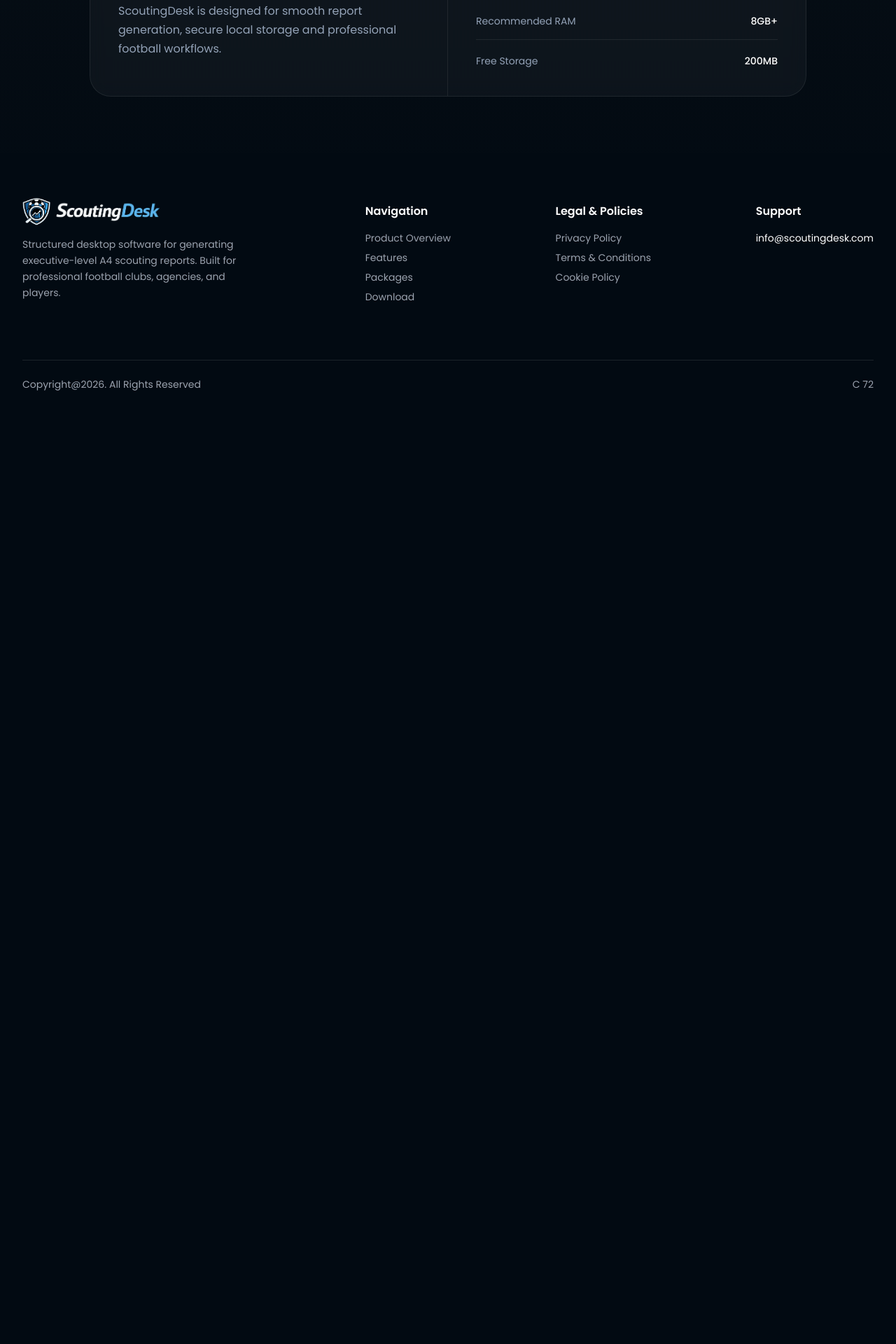
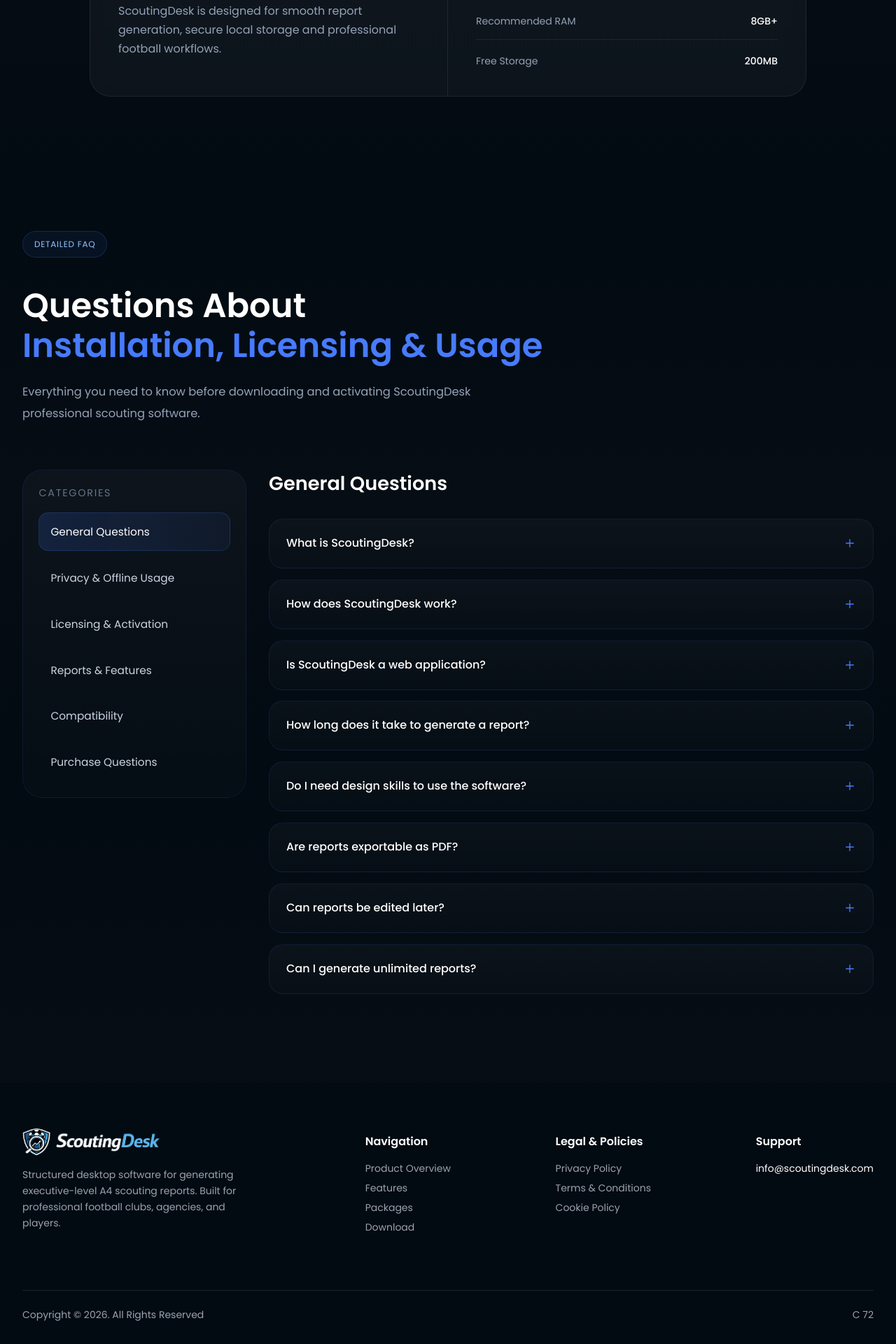
Before and after one commit to TheSukhSingh/scoutingdesk-website, a Django app: page /download/ in a window 1280 px wide. Shown: the part 1294-3214 px from the top of the page at 70% size. Before the commit the page ends 1852 px from the top, so only its background shows below. Run offline with Django 5.2, Linux system fonts and the light colour scheme.

Commit message:
home page and download pge's faq section done

```diff
--- a/templates/account/login.html
+++ b/templates/account/login.html
@@ -142,9 +142,9 @@
             Remember me
           </label>
 
-          <a href="/accounts/password/reset/" class="hover:text-gray-800 transition">
+          <!-- <a href="/accounts/password/reset/" class="hover:text-gray-800 transition">
             Forgot password?
-          </a>
+          </a> -->
         </div>
 
         <!-- BUTTON -->
--- a/templates/core/download.html
+++ b/templates/core/download.html
@@ -11,4 +11,8 @@
 {% include 'sections/download/sys-req.html' %}
 
 
+<!-- FAQ -->
+{% include 'sections/download/faq.html' %}
+
+
 {% endblock %}
--- a/templates/footer.html
+++ b/templates/footer.html
@@ -70,7 +70,7 @@
     <!-- Bottom Bar -->
     <div
       class="border-t border-white/10 mt-20 pt-6 flex flex-col sm:flex-row justify-between items-start sm:items-center text-sm text-gray-400 text-left gap-2">
-      <p>Copyright@2026. All Rights Reserved</p>
+      <p>Copyright © 2026. All Rights Reserved</p>
       <p class="mt-2 sm:mt-0">C 72</p>
     </div>
   </div>
--- a/templates/sections/download/faq.html
+++ b/templates/sections/download/faq.html
@@ -0,0 +1,552 @@
+{% load static %}
+
+<section class="download-faq-section" id="download-faq">
+
+    <div class="container-main">
+
+        <!-- TOP -->
+        <div class="download-faq-top fade-up">
+
+            <div class="badge">
+                DETAILED FAQ
+            </div>
+
+            <h2 class="download-faq-heading">
+                Questions About
+                <span class="hero-blue-text">
+                    Installation, Licensing & Usage
+                </span>
+            </h2>
+
+            <p class="download-faq-subtext">
+                Everything you need to know before downloading and activating
+                ScoutingDesk professional scouting software.
+            </p>
+
+        </div>
+
+        <!-- FAQ GRID -->
+        <div class="download-faq-grid">
+
+            <!-- SIDEBAR -->
+            <div class="download-faq-sidebar fade-up">
+
+                <div class="download-sidebar-card">
+
+                    <div class="sidebar-title">
+                        Categories
+                    </div>
+
+                    <div class="download-sidebar-links">
+
+                        <button data-target="general" class="faq-nav-btn active">
+                            General Questions
+                        </button>
+
+                        <button data-target="privacy" class="faq-nav-btn">
+                            Privacy & Offline Usage
+                        </button>
+
+                        <button data-target="licensing" class="faq-nav-btn">
+                            Licensing & Activation
+                        </button>
+
+                        <button data-target="reports" class="faq-nav-btn">
+                            Reports & Features
+                        </button>
+
+                        <button data-target="compatibility" class="faq-nav-btn">
+                            Compatibility
+                        </button>
+
+                        <button data-target="purchase" class="faq-nav-btn">
+                            Purchase Questions
+                        </button>
+
+                    </div>
+
+                </div>
+
+            </div>
+
+            <!-- CONTENT -->
+            <div class="download-faq-content">
+
+                <!-- GENERAL -->
+                <div class="faq-category active" id="general">
+
+                    <div class="faq-category-title">
+                        General Questions
+                    </div>
+
+                    {% include 'sections/download/partials/faq-item.html' with question="What is ScoutingDesk?" answer="ScoutingDesk is a professional football scouting software designed to generate structured and modern scouting reports quickly through an optimized workflow." %}
+
+                    {% include 'sections/download/partials/faq-item.html' with question="How does ScoutingDesk work?" answer="Users enter scouting details, player information, match analysis, and report data into the software. ScoutingDesk automatically generates a professional PDF report ready for export or presentation." %}
+
+                    {% include 'sections/download/partials/faq-item.html' with question="Is ScoutingDesk a web application?" answer="No. ScoutingDesk is a Windows desktop software delivered as an executable (.exe) application." %}
+
+                    {% include 'sections/download/partials/faq-item.html' with question="How long does it take to generate a report?" answer="Most reports can be completed within minutes once scouting information is prepared." %}
+
+                    {% include 'sections/download/partials/faq-item.html' with question="Do I need design skills to use the software?" answer="No. The software automatically handles layouts, formatting, styling, and report structure." %}
+
+                    {% include 'sections/download/partials/faq-item.html' with question="Are reports exportable as PDF?" answer="Yes. All reports are exported as high-quality PDF files." %}
+
+                    {% include 'sections/download/partials/faq-item.html' with question="Can reports be edited later?" answer="Yes. Reports can be modified and exported again without limitations." %}
+
+                    {% include 'sections/download/partials/faq-item.html' with question="Can I generate unlimited reports?" answer="Yes. There are no report generation limits." %}
+
+                </div>
+
+                <!-- PRIVACY -->
+                <div class="faq-category" id="privacy">
+
+                    <div class="faq-category-title">
+                        Privacy & Offline Usage
+                    </div>
+
+                    {% include 'sections/download/partials/faq-item.html' with question="Does ScoutingDesk work offline?" answer="Yes. ScoutingDesk is designed primarily for offline usage." %}
+
+                    {% include 'sections/download/partials/faq-item.html' with question="Does the software require internet access?" answer="Internet access is only required periodically for activation and license validation." %}
+
+                    {% include 'sections/download/partials/faq-item.html' with question="Is scouting data uploaded to your servers?" answer="No. ScoutingDesk does not upload reports, scouting information, or player data to external servers." %}
+
+                    {% include 'sections/download/partials/faq-item.html' with question="Is data stored locally?" answer="Yes. All reports and scouting data remain on the user's own device." %}
+
+                    {% include 'sections/download/partials/faq-item.html' with question="Is there any cloud dependency?" answer="No. ScoutingDesk is fully usable without cloud storage or online workflows." %}
+
+                </div>
+
+                <!-- LICENSING -->
+                <div class="faq-category" id="licensing">
+
+                    <div class="faq-category-title">
+                        Licensing & Activation
+                    </div>
+
+                    {% include 'sections/download/partials/faq-item.html' with question="Is ScoutingDesk subscription-based?" answer="No. All packages are purchased once with no recurring fees." %}
+
+                    {% include 'sections/download/partials/faq-item.html' with question="How does activation work?" answer="Each purchase includes a unique activation key linked to one device at a time." %}
+
+                    {% include 'sections/download/partials/faq-item.html' with question="Can I use the same key on multiple devices?" answer="No. Each activation key can only be connected to one device simultaneously." %}
+
+                    {% include 'sections/download/partials/faq-item.html' with question="Can I transfer my license to another device?" answer="Yes. Users can reset activation to unlink the current device and activate another one." %}
+
+                    {% include 'sections/download/partials/faq-item.html' with question="Is there a cooldown for activation resets?" answer="Yes. Device resets include a 7-day cooldown period." %}
+
+                    {% include 'sections/download/partials/faq-item.html' with question="What happens if my activation key gets leaked?" answer="Users can regenerate their activation key, which permanently revokes the previous key and creates a new one." %}
+
+                    {% include 'sections/download/partials/faq-item.html' with question="Is there a cooldown for key regeneration?" answer="Yes. Key regeneration includes a 30-day cooldown period." %}
+
+                    {% include 'sections/download/partials/faq-item.html' with question="Do I receive instant access after purchase?" answer="Yes. Activation and software access are available immediately after successful payment." %}
+
+                </div>
+
+                <!-- REPORTS -->
+                <div class="faq-category" id="reports">
+
+                    <div class="faq-category-title">
+                        Reports & Features
+                    </div>
+
+                    {% include 'sections/download/partials/faq-item.html' with question="Which report types are included?" answer="Included report types depend on the selected package and may include Individual Player Reports, Player Match Reports, General Match Reports, and Opposition Reports." %}
+
+                    {% include 'sections/download/partials/faq-item.html' with question="Can I add player images and club logos?" answer="Yes. Users can include player images, club branding, and report visuals directly inside the software." %}
+
+                    {% include 'sections/download/partials/faq-item.html' with question="Are reports suitable for professional presentation?" answer="Yes. Reports are designed with a modern professional scouting department style suitable for clubs, agencies, analysts, and player presentations." %}
+
+                    {% include 'sections/download/partials/faq-item.html' with question="Are reports printable?" answer="Yes. Reports are optimized for both digital viewing and professional-quality printing." %}
+
+                    {% include 'sections/download/partials/faq-item.html' with question="Does ScoutingDesk support dark and light report styles?" answer="Yes. Reports can be generated in both dark and light visual styles." %}
+
+                    {% include 'sections/download/partials/faq-item.html' with question="Which languages does ScoutingDesk support?" answer="ScoutingDesk currently supports English, Dutch, French, German, Spanish, Portuguese, Italian, Polish, Ukrainian, and Russian report generation workflows." %}
+
+                </div>
+
+                <!-- COMPATIBILITY -->
+                <div class="faq-category" id="compatibility">
+
+                    <div class="faq-category-title">
+                        Compatibility
+                    </div>
+
+                    {% include 'sections/download/partials/faq-item.html' with question="Which operating systems are supported?" answer="ScoutingDesk currently supports Windows systems." %}
+
+                    {% include 'sections/download/partials/faq-item.html' with question="Does the software require installation?" answer="Yes. ScoutingDesk is delivered as a desktop executable application." %}
+
+                </div>
+
+                <!-- PURCHASE -->
+                <div class="faq-category" id="purchase">
+
+                    <div class="faq-category-title">
+                        Purchase Questions
+                    </div>
+
+                    {% include 'sections/download/partials/faq-item.html' with question="Why use ScoutingDesk instead of Word or Canva templates?" answer="ScoutingDesk is specifically designed for football scouting workflows, allowing users to generate structured and consistent reports significantly faster without manual design work." %}
+
+                    {% include 'sections/download/partials/faq-item.html' with question="Who is ScoutingDesk designed for?" answer="ScoutingDesk is designed for football clubs, scouts, agencies, analysts, and players who need professional scouting presentations and reporting workflows." %}
+
+                    {% include 'sections/download/partials/faq-item.html' with question="Is the software beginner-friendly?" answer="Yes. ScoutingDesk is designed to be easy to use while still producing professional-level outputs." %}
+
+                    {% include 'sections/download/partials/faq-item.html' with question="Are there recurring subscription fees?" answer="No. All packages are based on a one-time purchase model." %}
+
+                </div>
+
+            </div>
+
+        </div>
+
+    </div>
+
+</section>
+
+<style>
+
+    .download-faq-section {
+
+        position: relative;
+
+        overflow: hidden;
+
+        padding: 7rem 0;
+
+    }
+
+    .download-faq-top {
+
+        max-width: 760px;
+
+        margin-bottom: 4rem;
+    }
+
+    .download-faq-heading {
+
+        margin-top: 1rem;
+
+        font-size: 3rem;
+
+        line-height: 1.2;
+
+        font-weight: 600;
+
+        color: white;
+    }
+
+    .download-faq-heading span {
+
+        display: block;
+    }
+
+    .download-faq-subtext {
+
+        margin-top: 1.4rem;
+
+        color: #94a3b8;
+
+        line-height: 1.9;
+
+        max-width: 680px;
+
+        font-size: 1.02rem;
+    }
+
+    .download-faq-grid {
+
+        display: grid;
+
+        grid-template-columns: 320px minmax(0, 1fr);
+
+        gap: 2rem;
+
+        align-items: start;
+    }
+
+    .download-faq-sidebar {
+
+        position: sticky;
+
+        top: 110px;
+    }
+
+    .download-sidebar-card {
+
+        border-radius: 28px;
+
+        border: 1px solid rgba(61, 110, 229, 0.12);
+
+        background:
+            linear-gradient(to bottom,
+                rgba(255,255,255,0.03),
+                rgba(255,255,255,0.015));
+
+        backdrop-filter: blur(14px);
+
+        padding: 1.4rem;
+    }
+
+    .sidebar-title {
+
+        font-size: 0.9rem;
+
+        letter-spacing: 0.12em;
+
+        color: #64748b;
+
+        text-transform: uppercase;
+
+        margin-bottom: 1rem;
+    }
+
+    .download-sidebar-links {
+
+        display: flex;
+
+        flex-direction: column;
+
+        gap: 0.65rem;
+    }
+
+    .faq-nav-btn {
+
+        text-align: left;
+
+        border-radius: 14px;
+
+        padding: 0.95rem 1rem;
+
+        color: #cbd5e1;
+
+        font-size: 0.96rem;
+
+        transition: all 0.25s ease;
+
+        border: 1px solid transparent;
+    }
+
+    .faq-nav-btn:hover {
+
+        background: rgba(255,255,255,0.03);
+
+        color: white;
+    }
+
+    .faq-nav-btn.active {
+
+        background:
+            linear-gradient(to right,
+                rgba(61, 110, 229, 0.18),
+                rgba(61, 110, 229, 0.08));
+
+        border-color: rgba(61, 110, 229, 0.22);
+
+        color: white;
+    }
+
+    .faq-category {
+
+        display: none;
+    }
+
+    .faq-category.active {
+
+        display: block;
+    }
+
+    .faq-category-title {
+
+        font-size: 1.7rem;
+
+        font-weight: 600;
+
+        color: white;
+
+        margin-bottom: 1.8rem;
+    }
+
+    .download-faq-item {
+
+        margin-bottom: 1rem;
+
+        border-radius: 20px;
+
+        overflow: hidden;
+
+        border: 1px solid rgba(61,110,229,0.14);
+
+        background:
+            linear-gradient(to bottom,
+                rgba(255,255,255,0.03),
+                rgba(255,255,255,0.015));
+
+        transition: all 0.3s ease;
+    }
+
+    .download-faq-item:hover {
+
+        border-color: rgba(61,110,229,0.22);
+
+        transform: translateY(-2px);
+    }
+
+    .download-faq-question {
+
+        width: 100%;
+
+        padding: 1.4rem 1.5rem;
+
+        display: flex;
+
+        align-items: center;
+
+        justify-content: space-between;
+
+        gap: 1rem;
+
+        color: white;
+
+        font-size: 1rem;
+
+        font-weight: 500;
+
+        text-align: left;
+    }
+
+    .download-faq-answer {
+
+        max-height: 0;
+
+        overflow: hidden;
+
+        transition: all 0.35s ease;
+    }
+
+    .download-faq-answer p {
+
+        padding: 0 1.5rem 1.5rem;
+
+        color: #94a3b8;
+
+        line-height: 1.9;
+
+        font-size: 0.95rem;
+    }
+
+    .download-faq-item.active .download-faq-answer {
+
+        max-height: 300px;
+    }
+
+    .download-faq-icon {
+
+        width: 18px;
+
+        height: 18px;
+
+        color: var(--text-blue);
+
+        transition: transform 0.25s ease;
+
+        flex-shrink: 0;
+    }
+
+    .download-faq-item.active .download-faq-icon {
+
+        transform: rotate(45deg);
+    }
+
+    @media (max-width: 1100px) {
+
+        .download-faq-grid {
+
+            grid-template-columns: 1fr;
+        }
+
+        .download-faq-sidebar {
+
+            position: relative;
+
+            top: unset;
+        }
+
+        .download-sidebar-links {
+
+            flex-direction: row;
+
+            overflow-x: auto;
+
+            padding-bottom: 0.5rem;
+        }
+
+        .faq-nav-btn {
+
+            white-space: nowrap;
+        }
+
+    }
+
+    @media (max-width: 640px) {
+
+        .download-faq-section {
+
+            padding: 5rem 0;
+        }
+
+        .download-faq-heading {
+
+            font-size: 2rem;
+
+            line-height: 1.35;
+        }
+
+        .faq-category-title {
+
+            font-size: 1.35rem;
+        }
+
+    }
+
+</style>
+
+<script>
+
+    document.addEventListener("DOMContentLoaded", () => {
+
+        // CATEGORY SWITCHING
+        const navButtons = document.querySelectorAll(".faq-nav-btn");
+        const categories = document.querySelectorAll(".faq-category");
+
+        navButtons.forEach((btn) => {
+
+            btn.addEventListener("click", () => {
+
+                const target = btn.dataset.target;
+
+                navButtons.forEach((b) => b.classList.remove("active"));
+                btn.classList.add("active");
+
+                categories.forEach((cat) => {
+                    cat.classList.remove("active");
+                });
+
+                document.getElementById(target).classList.add("active");
+
+            });
+
+        });
+
+        // FAQ TOGGLE
+        document.querySelectorAll(".download-faq-item").forEach((item) => {
+
+            const button = item.querySelector(".download-faq-question");
+
+            button.addEventListener("click", () => {
+
+                item.classList.toggle("active");
+
+            });
+
+        });
+
+    });
+
+</script>
--- /dev/null
+++ b/templates/sections/download/partials/faq-item.html
@@ -0,0 +1,32 @@
+<div class="download-faq-item fade-up">
+
+    <button class="download-faq-question">
+
+        <span>
+            {{ question }}
+        </span>
+
+        <svg xmlns="http://www.w3.org/2000/svg"
+            class="download-faq-icon"
+            fill="none"
+            viewBox="0 0 24 24"
+            stroke="currentColor">
+
+            <path stroke-linecap="round"
+                stroke-linejoin="round"
+                stroke-width="1.8"
+                d="M12 5v14m-7-7h14" />
+
+        </svg>
+
+    </button>
+
+    <div class="download-faq-answer">
+
+        <p>
+            {{ answer }}
+        </p>
+
+    </div>
+
+</div>
```
Also changed, not shown: config/settings.py (+4 -5 lines), static/css/input_v2.css (+15 -1 lines), static/css/output_v2.css (+22 -17 lines), templates/sections/home/faq.html (+0 -47 lines).
